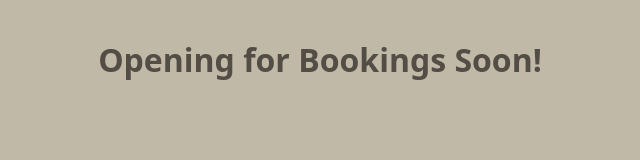
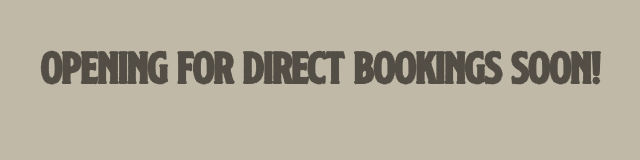
Before and after one commit to randy918/piney-preamble, a plain HTML site: page index.html in a window 1280 px wide. Shown: the whole page, without its empty margins (320-960 px from the left). Drawn offline with Linux system fonts and the light colour scheme.

Commit message:
12-15-23-1258  Status Quo

```diff
--- a/css/index.scss
+++ b/css/index.scss
@@ -72,7 +72,18 @@ $colors: (bg: rgba(193, 185, 168, 1),
   ------------------------------------------------
   1. Universal Styles
   ------------------------------------------------
+
   ----------------------------------------------*/
+  @font-face {
+
+font-family: 'nickson';
+src: url("../fonts/ssNickson.woff2") format('woff2');
+font-weight: normal;
+font-style: normal;
+
+  }
+
+
   body {
     padding-top: 3vw;
     font-family: system-ui;
@@ -84,8 +95,10 @@ $colors: (bg: rgba(193, 185, 168, 1),
   ------------------------------------------------
   ----------------------------------------------*/
   h1 {
-
-color: getColor(theBrown)
+font-family: nickson;
+color: getColor(theBrown);
+font-weight: 900;
+font-size: 4vw;
 
   }
   /*----------------------------------------------
--- a/index.html
+++ b/index.html
@@ -7,7 +7,7 @@
     <title>Document</title>
     <link rel="stylesheet" href="./css/index.css" />
   </head>
-  <h1>Opening for Bookings Soon!</h1>
+  <h1>Opening for Direct Bookings Soon!</h1>
 </html>
 
 </html>
```
Also changed, not shown: css/index.css, fonts/ssNickson.woff2 (added), 1 other file.
